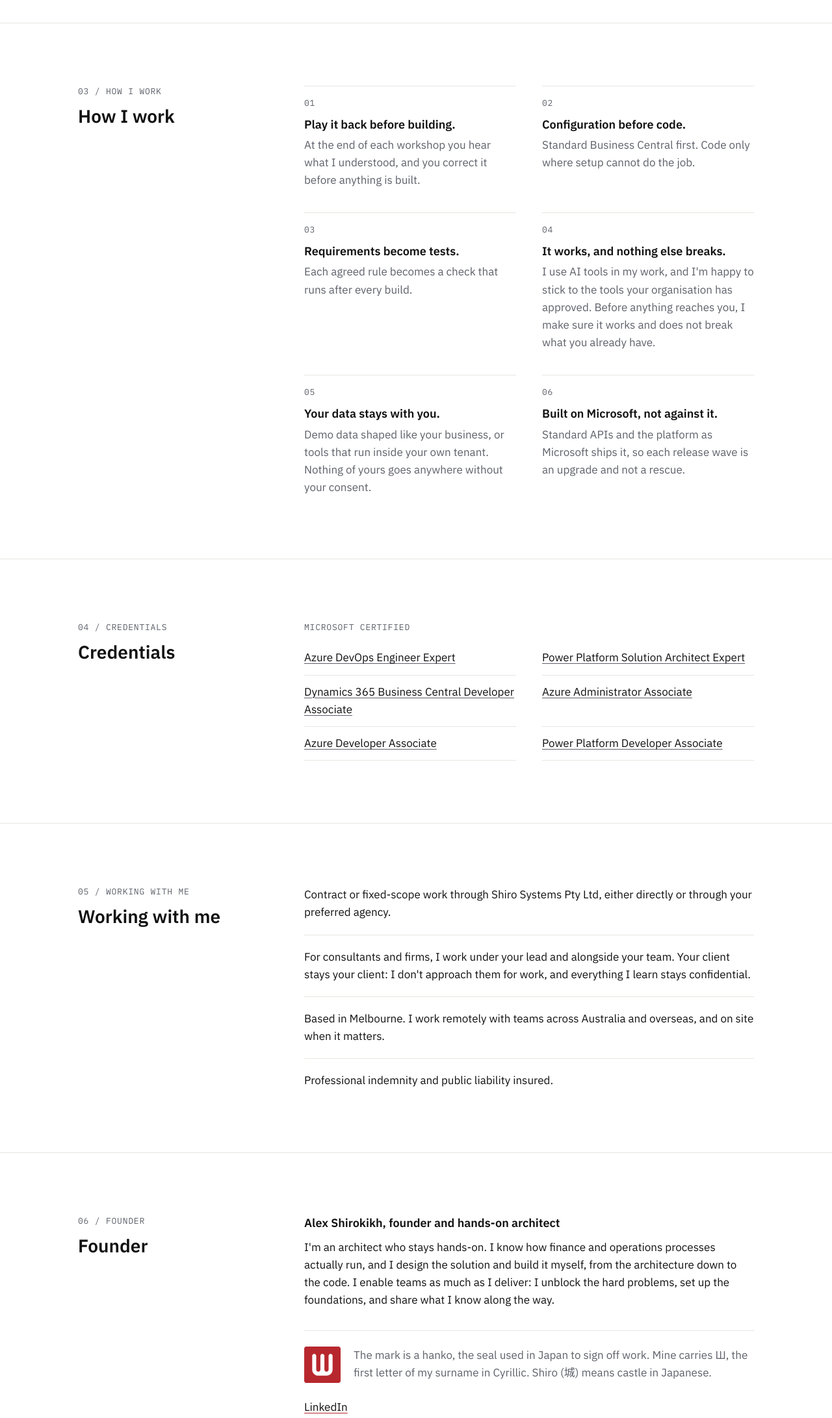
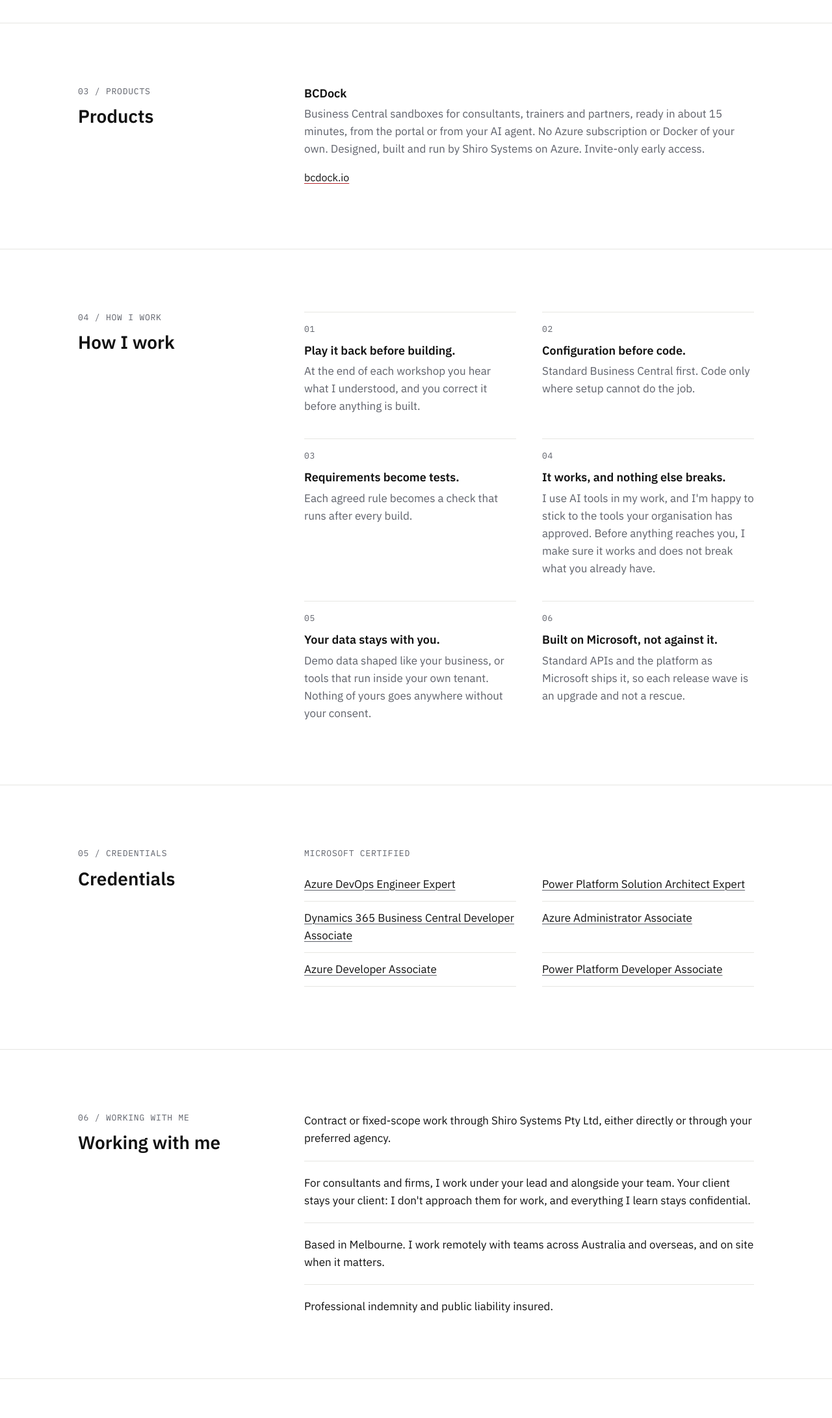
Before and after one commit to shirosystems/shirosystems.com.au, a plain HTML site: page index.html in a window 1280 px wide. Shown: the part 2700-4883 px from the top of the page at 65% size. Drawn offline with Linux system fonts and the light colour scheme.

Commit message:
Products section linking BCDock
BCDock is a Shiro Systems product: a Products section after What I do, ABN in the footer, BCDock as the Organization's brand in the schema, and the README rule updated.

```diff
--- a/index.html
+++ b/index.html
@@ -23,7 +23,7 @@
 <meta name="twitter:card" content="summary_large_image">
 <link rel="preload" href="/fonts/ibm-plex-sans-latin-400-normal.woff2" as="font" type="font/woff2" crossorigin>
 <link rel="preload" href="/fonts/ibm-plex-sans-latin-600-normal.woff2" as="font" type="font/woff2" crossorigin>
-<script type="application/ld+json">{"@context":"https://schema.org","@type":"Organization","name":"Shiro Systems Pty Ltd","alternateName":"Shiro Systems","url":"https://shirosystems.com.au/","logo":"https://shirosystems.com.au/logo.png","email":"alex@shirosystems.com.au","sameAs":["https://www.linkedin.com/in/alexshirokikh"]}</script>
+<script type="application/ld+json">{"@context":"https://schema.org","@type":"Organization","name":"Shiro Systems Pty Ltd","alternateName":"Shiro Systems","url":"https://shirosystems.com.au/","logo":"https://shirosystems.com.au/logo.png","email":"alex@shirosystems.com.au","sameAs":["https://www.linkedin.com/in/alexshirokikh"],"brand":{"@type":"Brand","name":"BCDock","url":"https://bcdock.io/"}}</script>
 <style>
 @font-face{font-family:'IBM Plex Sans';font-style:normal;font-weight:400;font-display:swap;src:url(/fonts/ibm-plex-sans-latin-400-normal.woff2) format('woff2');unicode-range:U+0000-00FF,U+0131,U+0152-0153,U+02BB-02BC,U+02C6,U+02DA,U+02DC,U+0304,U+0308,U+0329,U+2000-206F,U+20AC,U+2122,U+2191,U+2193,U+2212,U+2215,U+FEFF,U+FFFD}
 @font-face{font-family:'IBM Plex Sans';font-style:normal;font-weight:400;font-display:swap;src:url(/fonts/ibm-plex-sans-cyrillic-400-normal.woff2) format('woff2');unicode-range:U+0301,U+0400-045F,U+0490-0491,U+04B0-04B1,U+2116}
@@ -145,8 +145,22 @@ a:focus-visible{outline:2px solid var(--accent);outline-offset:2px;border-radius
 <section aria-labelledby="s3" style="border-top: 1px solid var(--rule); padding: clamp(56px, 8vw, 96px) 0">
 <div style="max-width: 1040px; margin: 0 auto; padding: 0 clamp(16px, 4vw, 32px); display: flex; flex-wrap: wrap; gap: 24px 48px">
 <div style="flex: 0 1 300px; min-width: 0">
-<div style="font-family: 'IBM Plex Mono', ui-monospace, monospace; font-size: 13px; line-height: 1.4; letter-spacing: 0.06em; text-transform: uppercase; color: var(--muted)">03 / How I work</div>
-<h2 id="s3" style="margin: 12px 0 0; font-size: clamp(24px, 3vw, 28px); line-height: 1.2; font-weight: 600">How I work</h2>
+<div style="font-family: 'IBM Plex Mono', ui-monospace, monospace; font-size: 13px; line-height: 1.4; letter-spacing: 0.06em; text-transform: uppercase; color: var(--muted)">03 / Products</div>
+<h2 id="s3" style="margin: 12px 0 0; font-size: clamp(24px, 3vw, 28px); line-height: 1.2; font-weight: 600">Products</h2>
+</div>
+<div style="flex: 999 1 520px; min-width: 0; display: flex; flex-direction: column">
+<h3 style="margin: 0; font-size: 18px; line-height: 1.35; font-weight: 600">BCDock</h3>
+<p style="margin: 6px 0 0; color: var(--muted); max-width: 68ch">Business Central sandboxes for consultants, trainers and partners, ready in about 15 minutes, from the portal or from your AI agent. No Azure subscription or Docker of your own. Designed, built and run by Shiro Systems on Azure. Invite-only early access.</p>
+<p style="margin: 16px 0 0"><a href="https://bcdock.io" class="ul" style="color: var(--ink); font-size: 16px; text-decoration: underline; text-decoration-color: var(--accent); text-decoration-thickness: 1px; text-underline-offset: 3px">bcdock.io</a></p>
+</div>
+</div>
+</section>
+
+<section aria-labelledby="s4" style="border-top: 1px solid var(--rule); padding: clamp(56px, 8vw, 96px) 0">
+<div style="max-width: 1040px; margin: 0 auto; padding: 0 clamp(16px, 4vw, 32px); display: flex; flex-wrap: wrap; gap: 24px 48px">
+<div style="flex: 0 1 300px; min-width: 0">
+<div style="font-family: 'IBM Plex Mono', ui-monospace, monospace; font-size: 13px; line-height: 1.4; letter-spacing: 0.06em; text-transform: uppercase; color: var(--muted)">04 / How I work</div>
+<h2 id="s4" style="margin: 12px 0 0; font-size: clamp(24px, 3vw, 28px); line-height: 1.2; font-weight: 600">How I work</h2>
 </div>
 <ol style="flex: 999 1 520px; min-width: 0; margin: 0; padding: 0; list-style: none; display: grid; grid-template-columns: repeat(auto-fit, minmax(260px, 1fr)); gap: 36px 40px">
 <li style="display: flex; flex-direction: column; gap: 6px; border-top: 1px solid var(--rule); padding-top: 16px">
@@ -183,11 +197,11 @@ a:focus-visible{outline:2px solid var(--accent);outline-offset:2px;border-radius
 </div>
 </section>
 
-<section aria-labelledby="s4" style="border-top: 1px solid var(--rule); padding: clamp(56px, 8vw, 96px) 0">
+<section aria-labelledby="s5" style="border-top: 1px solid var(--rule); padding: clamp(56px, 8vw, 96px) 0">
 <div style="max-width: 1040px; margin: 0 auto; padding: 0 clamp(16px, 4vw, 32px); display: flex; flex-wrap: wrap; gap: 24px 48px">
 <div style="flex: 0 1 300px; min-width: 0">
-<div style="font-family: 'IBM Plex Mono', ui-monospace, monospace; font-size: 13px; line-height: 1.4; letter-spacing: 0.06em; text-transform: uppercase; color: var(--muted)">04 / Credentials</div>
-<h2 id="s4" style="margin: 12px 0 0; font-size: clamp(24px, 3vw, 28px); line-height: 1.2; font-weight: 600">Credentials</h2>
+<div style="font-family: 'IBM Plex Mono', ui-monospace, monospace; font-size: 13px; line-height: 1.4; letter-spacing: 0.06em; text-transform: uppercase; color: var(--muted)">05 / Credentials</div>
+<h2 id="s5" style="margin: 12px 0 0; font-size: clamp(24px, 3vw, 28px); line-height: 1.2; font-weight: 600">Credentials</h2>
 </div>
 <div style="flex: 999 1 520px; min-width: 0">
 <div style="margin-top: 0; font-family: 'IBM Plex Mono', ui-monospace, monospace; font-size: 13px; line-height: 1.4; letter-spacing: 0.06em; text-transform: uppercase; color: var(--muted)">Microsoft certified</div>
@@ -203,11 +217,11 @@ a:focus-visible{outline:2px solid var(--accent);outline-offset:2px;border-radius
 </div>
 </section>
 
-<section aria-labelledby="s5" style="border-top: 1px solid var(--rule); padding: clamp(56px, 8vw, 96px) 0">
+<section aria-labelledby="s6" style="border-top: 1px solid var(--rule); padding: clamp(56px, 8vw, 96px) 0">
 <div style="max-width: 1040px; margin: 0 auto; padding: 0 clamp(16px, 4vw, 32px); display: flex; flex-wrap: wrap; gap: 24px 48px">
 <div style="flex: 0 1 300px; min-width: 0">
-<div style="font-family: 'IBM Plex Mono', ui-monospace, monospace; font-size: 13px; line-height: 1.4; letter-spacing: 0.06em; text-transform: uppercase; color: var(--muted)">05 / Working with me</div>
-<h2 id="s5" style="margin: 12px 0 0; font-size: clamp(24px, 3vw, 28px); line-height: 1.2; font-weight: 600">Working with me</h2>
+<div style="font-family: 'IBM Plex Mono', ui-monospace, monospace; font-size: 13px; line-height: 1.4; letter-spacing: 0.06em; text-transform: uppercase; color: var(--muted)">06 / Working with me</div>
+<h2 id="s6" style="margin: 12px 0 0; font-size: clamp(24px, 3vw, 28px); line-height: 1.2; font-weight: 600">Working with me</h2>
 </div>
 <div style="flex: 999 1 520px; min-width: 0; display: flex; flex-direction: column">
 <p style="margin: 0; padding: 0 0 20px; border-bottom: 1px solid var(--rule); max-width: 68ch">Contract or fixed-scope work through Shiro Systems Pty Ltd, either directly or through your preferred agency.</p>
@@ -218,11 +232,11 @@ a:focus-visible{outline:2px solid var(--accent);outline-offset:2px;border-radius
 </div>
 </section>
 
-<section aria-labelledby="s6" style="border-top: 1px solid var(--rule); padding: clamp(56px, 8vw, 96px) 0">
+<section aria-labelledby="s7" style="border-top: 1px solid var(--rule); padding: clamp(56px, 8vw, 96px) 0">
 <div style="max-width: 1040px; margin: 0 auto; padding: 0 clamp(16px, 4vw, 32px); display: flex; flex-wrap: wrap; gap: 24px 48px">
 <div style="flex: 0 1 300px; min-width: 0">
-<div style="font-family: 'IBM Plex Mono', ui-monospace, monospace; font-size: 13px; line-height: 1.4; letter-spacing: 0.06em; text-transform: uppercase; color: var(--muted)">06 / Founder</div>
-<h2 id="s6" style="margin: 12px 0 0; font-size: clamp(24px, 3vw, 28px); line-height: 1.2; font-weight: 600">Founder</h2>
+<div style="font-family: 'IBM Plex Mono', ui-monospace, monospace; font-size: 13px; line-height: 1.4; letter-spacing: 0.06em; text-transform: uppercase; color: var(--muted)">07 / Founder</div>
+<h2 id="s7" style="margin: 12px 0 0; font-size: clamp(24px, 3vw, 28px); line-height: 1.2; font-weight: 600">Founder</h2>
 </div>
 <div style="flex: 999 1 520px; min-width: 0">
 <h3 style="margin: 0; font-size: 18px; line-height: 1.35; font-weight: 600">Alex Shirokikh, founder and hands-on architect</h3>
@@ -236,11 +250,11 @@ a:focus-visible{outline:2px solid var(--accent);outline-offset:2px;border-radius
 </div>
 </section>
 
-<section id="contact" aria-labelledby="s7" style="border-top: 1px solid var(--rule); padding: clamp(56px, 8vw, 96px) 0 clamp(72px, 10vw, 128px)">
+<section id="contact" aria-labelledby="s8" style="border-top: 1px solid var(--rule); padding: clamp(56px, 8vw, 96px) 0 clamp(72px, 10vw, 128px)">
 <div style="max-width: 1040px; margin: 0 auto; padding: 0 clamp(16px, 4vw, 32px); display: flex; flex-wrap: wrap; gap: 24px 48px">
 <div style="flex: 0 1 300px; min-width: 0">
-<div style="font-family: 'IBM Plex Mono', ui-monospace, monospace; font-size: 13px; line-height: 1.4; letter-spacing: 0.06em; text-transform: uppercase; color: var(--muted)">07 / Contact</div>
-<h2 id="s7" style="margin: 12px 0 0; font-size: clamp(24px, 3vw, 28px); line-height: 1.2; font-weight: 600">Contact</h2>
+<div style="font-family: 'IBM Plex Mono', ui-monospace, monospace; font-size: 13px; line-height: 1.4; letter-spacing: 0.06em; text-transform: uppercase; color: var(--muted)">08 / Contact</div>
+<h2 id="s8" style="margin: 12px 0 0; font-size: clamp(24px, 3vw, 28px); line-height: 1.2; font-weight: 600">Contact</h2>
 </div>
 <div style="flex: 999 1 520px; min-width: 0">
 <p style="margin: 0; max-width: 68ch">Tell me where things are stuck. I'll reply with how I'd approach it and what I'd need to estimate it.</p>
@@ -267,7 +281,6 @@ a:focus-visible{outline:2px solid var(--accent);outline-offset:2px;border-radius
 <div style="max-width: 1040px; margin: 0 auto; padding: 32px clamp(16px, 4vw, 32px); display: flex; flex-wrap: wrap; align-items: center; gap: 8px 16px; font-size: 14px; line-height: 1.5; color: var(--muted)">
 <svg width="16" height="16" viewBox="0 0 100 100" aria-hidden="true" style="display: block; flex: none"><path fill="#B7282E" fill-rule="evenodd" d="M6 0H94C97.314 0 100 2.686 100 6V94C100 97.314 97.314 100 94 100H6C2.686 100 0 97.314 0 94V6C0 2.686 2.686 0 6 0ZM22 25.5V63.25C22 72.501 29.499 80 38.75 80H61.25C70.501 80 78 72.501 78 63.25V25.5C78 22.462 75.538 20 72.5 20C69.462 20 67 22.462 67 25.5V63.25C67 66.426 64.426 69 61.25 69C58.074 69 55.5 66.426 55.5 63.25V25.5C55.5 22.462 53.038 20 50 20C46.962 20 44.5 22.462 44.5 25.5V63.25C44.5 66.426 41.926 69 38.75 69C35.574 69 33 66.426 33 63.25V25.5C33 22.462 30.538 20 27.5 20C24.462 20 22 22.462 22 25.5Z"></path></svg>
 <span style="color: var(--ink)">Shiro Systems Pty Ltd</span>
-<span>ACN 703 713 660</span>
 <span>ABN 19 703 713 660</span>
 <span>Suite 246, 793 Burke Road, Camberwell VIC 3124</span>
 <span>© 2026</span>
```
Also changed, not shown: design/Main.dc.html (+28 -15 lines), 2 other files.
